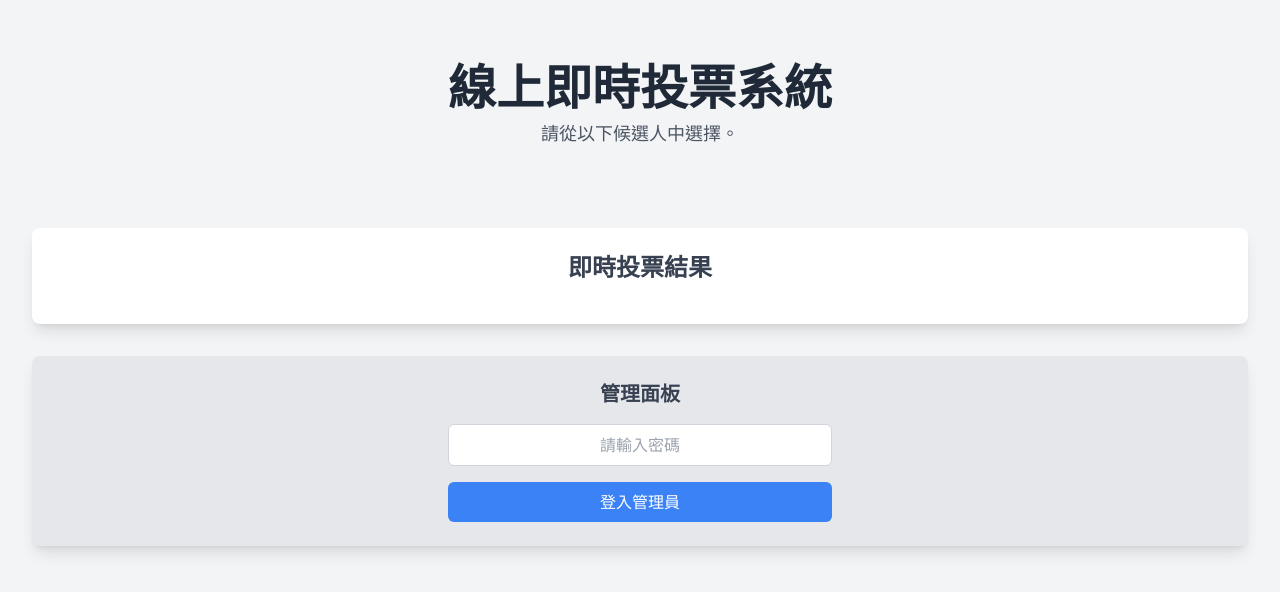
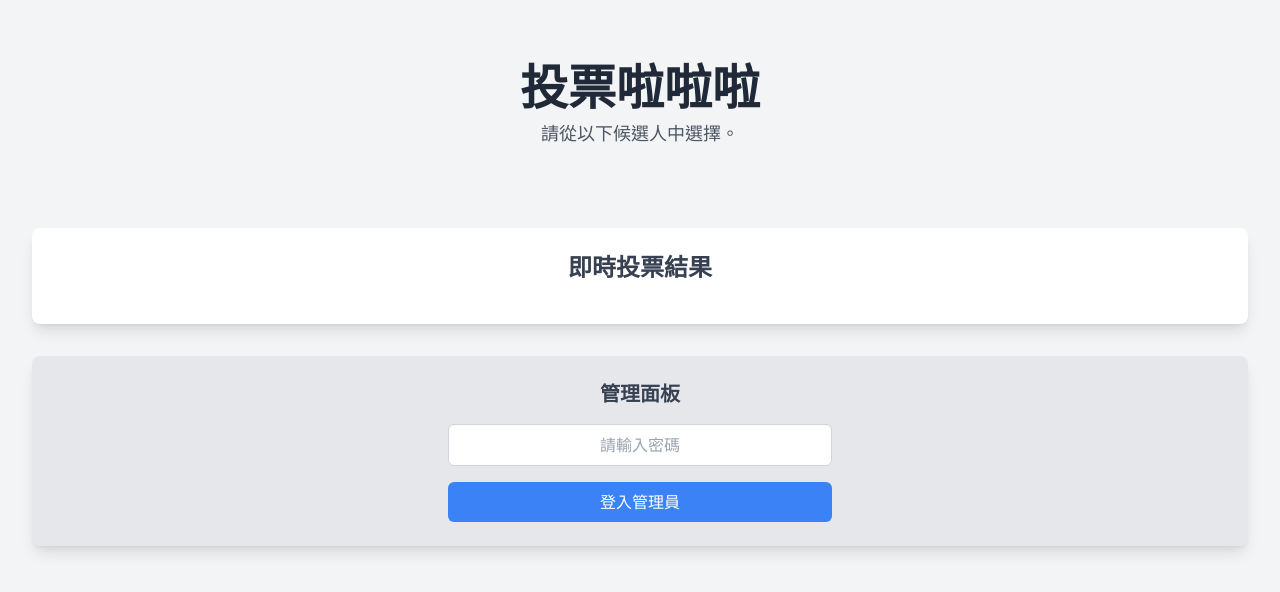
Before and after one commit to shyuanW/poll, a plain HTML site: page index.html in a window 1280 px wide. Drawn offline with nearby package versions, Linux system fonts and the light colour scheme; no server answers.

Commit message:
Update index.html

```diff
--- a/index.html
+++ b/index.html
@@ -42,7 +42,7 @@
     <div class="container mx-auto p-4 md:p-8 flex-grow">
         <!-- 標題區塊 -->
         <header class="text-center my-8">
-            <h1 class="text-4xl md:text-5xl font-bold text-gray-800">線上即時投票系統</h1>
+            <h1 class="text-4xl md:text-5xl font-bold text-gray-800">投票啦啦啦</h1>
             <p class="mt-2 text-md md:text-lg text-gray-600">請從以下候選人中選擇。</p>
         </header>
 
```
